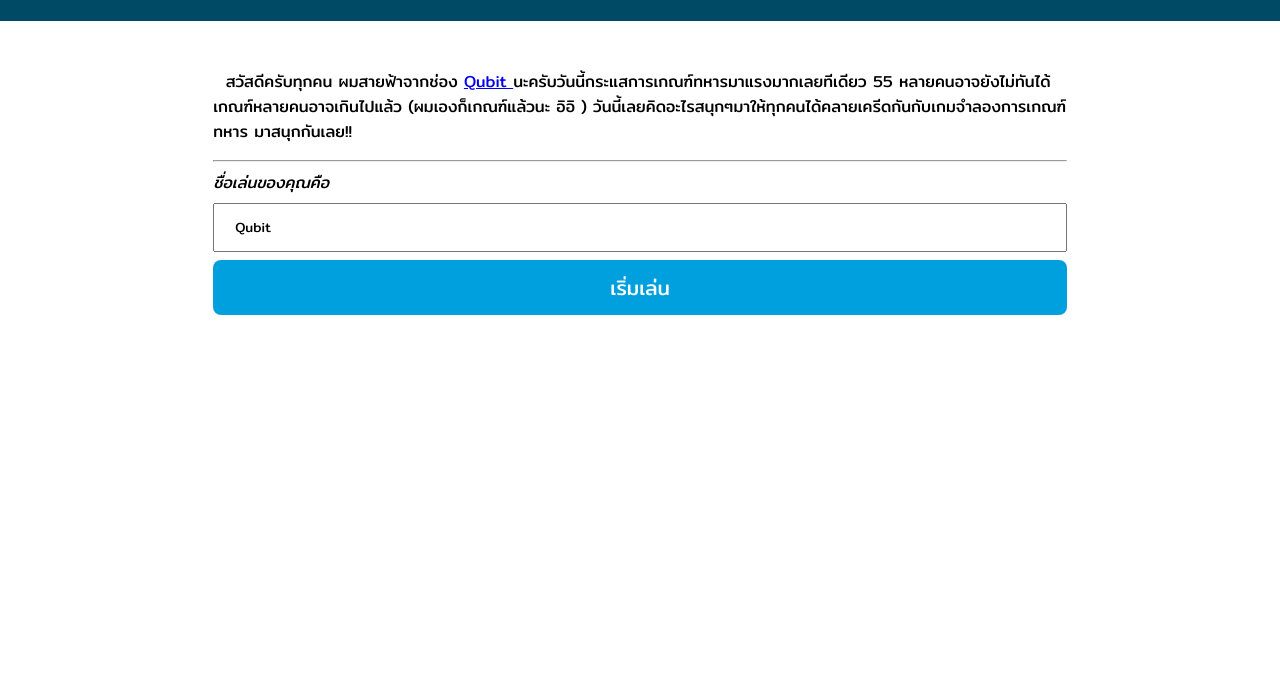
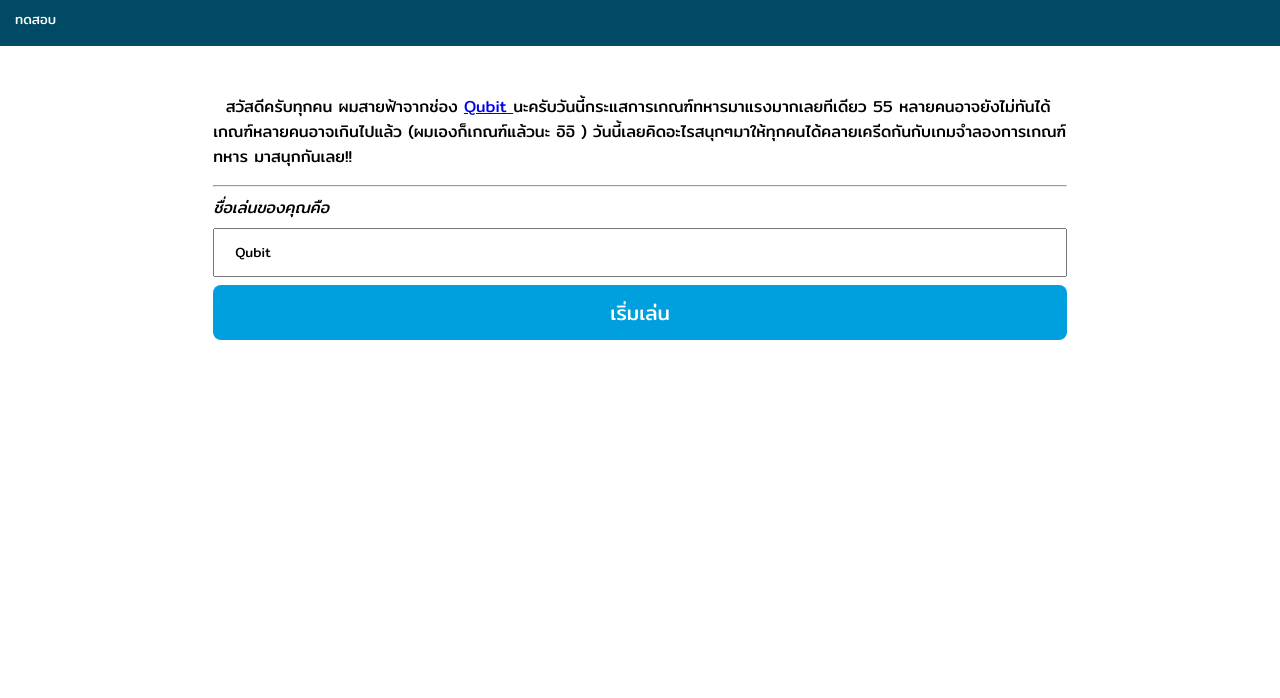
Before and after one commit to sathaphornma/thai-soldiers.github.io, a plain HTML site: page index.html in a window 1280 px wide. Shown: the part 102-800 px from the top of the page. Drawn offline with Linux system fonts and the light colour scheme.

Commit message:
add tag small for title

```diff
--- a/index.html
+++ b/index.html
@@ -20,6 +20,7 @@
 <body>
     <div class="header">
         <h1>เกมจำลองการเกณฑ์ทหาร</h1>
+        <small>ทดสอบ</small>
     </div>
     <div class="container">
             <div class="row">
```
